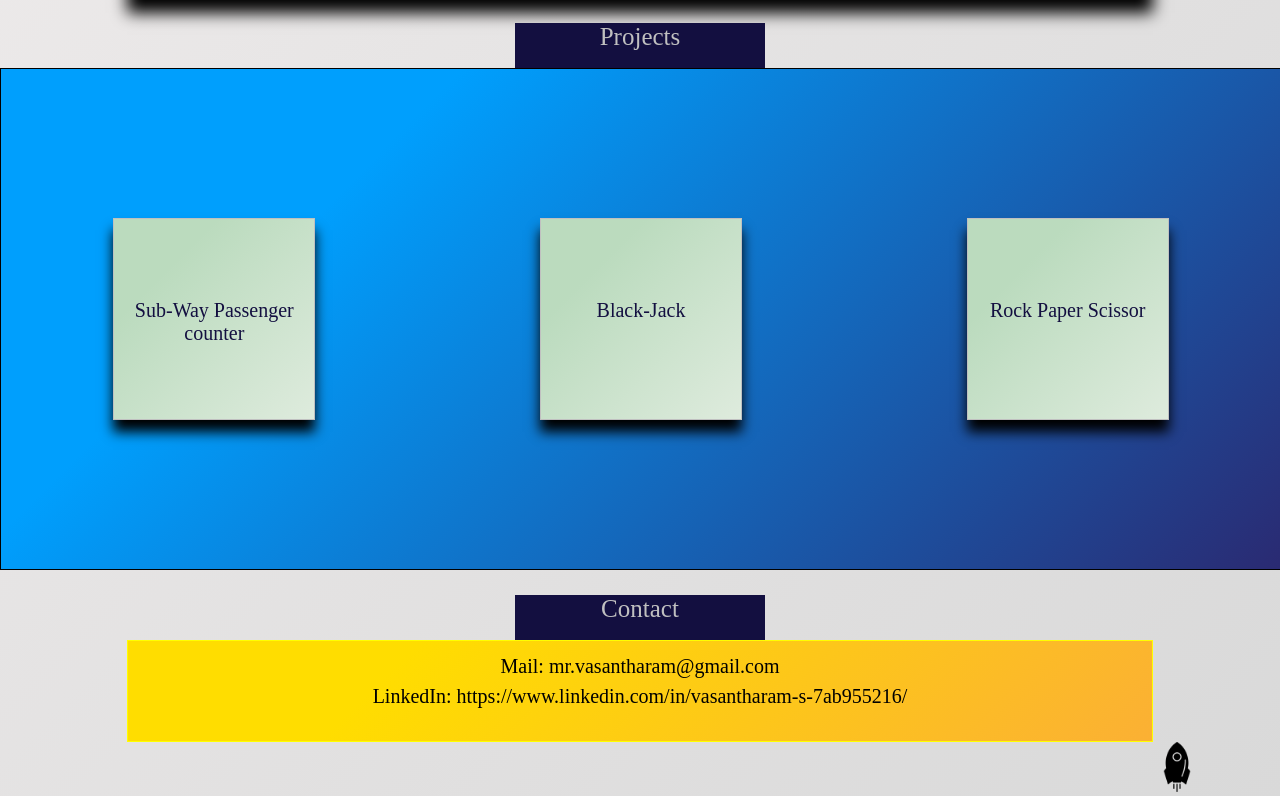
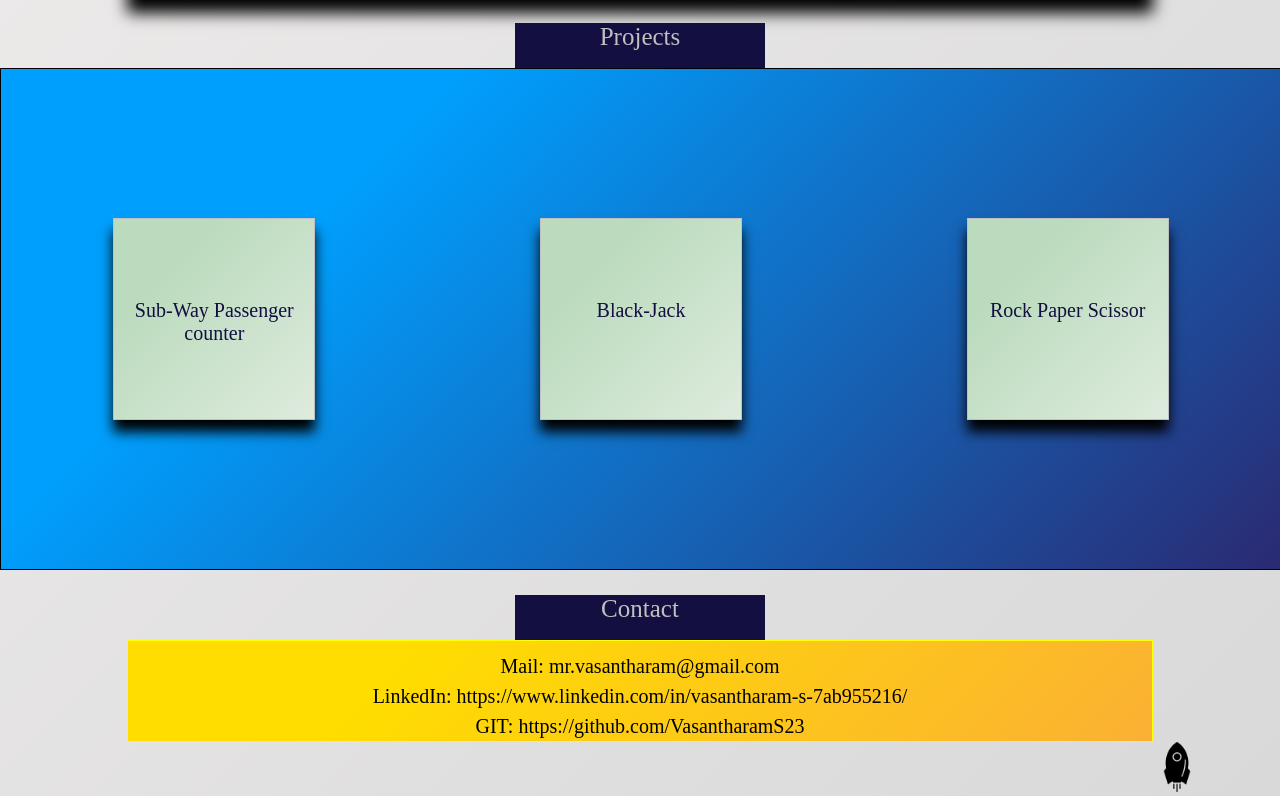
Before and after one commit to Svasantharam/Svasantharam-portfolio, a plain HTML site: page index.html in a window 1280 px wide. Shown: the part 2387-3183 px from the top of the page. Drawn offline with Linux system fonts and the light colour scheme; a web font is replaced by a local one.

Commit message:
Update index.html

```diff
--- a/index.html
+++ b/index.html
@@ -86,6 +86,7 @@
     <div id="end">
       <p>Mail: mr.vasantharam@gmail.com</p>
       <p>LinkedIn: https://www.linkedin.com/in/vasantharam-s-7ab955216/ </p>
+      <p> GIT: https://github.com/VasantharamS23 </p>
     </div>
     <a href="#head1"><img class="rock" src="blackrocket.png" alt=""></a>
 </body>
```
